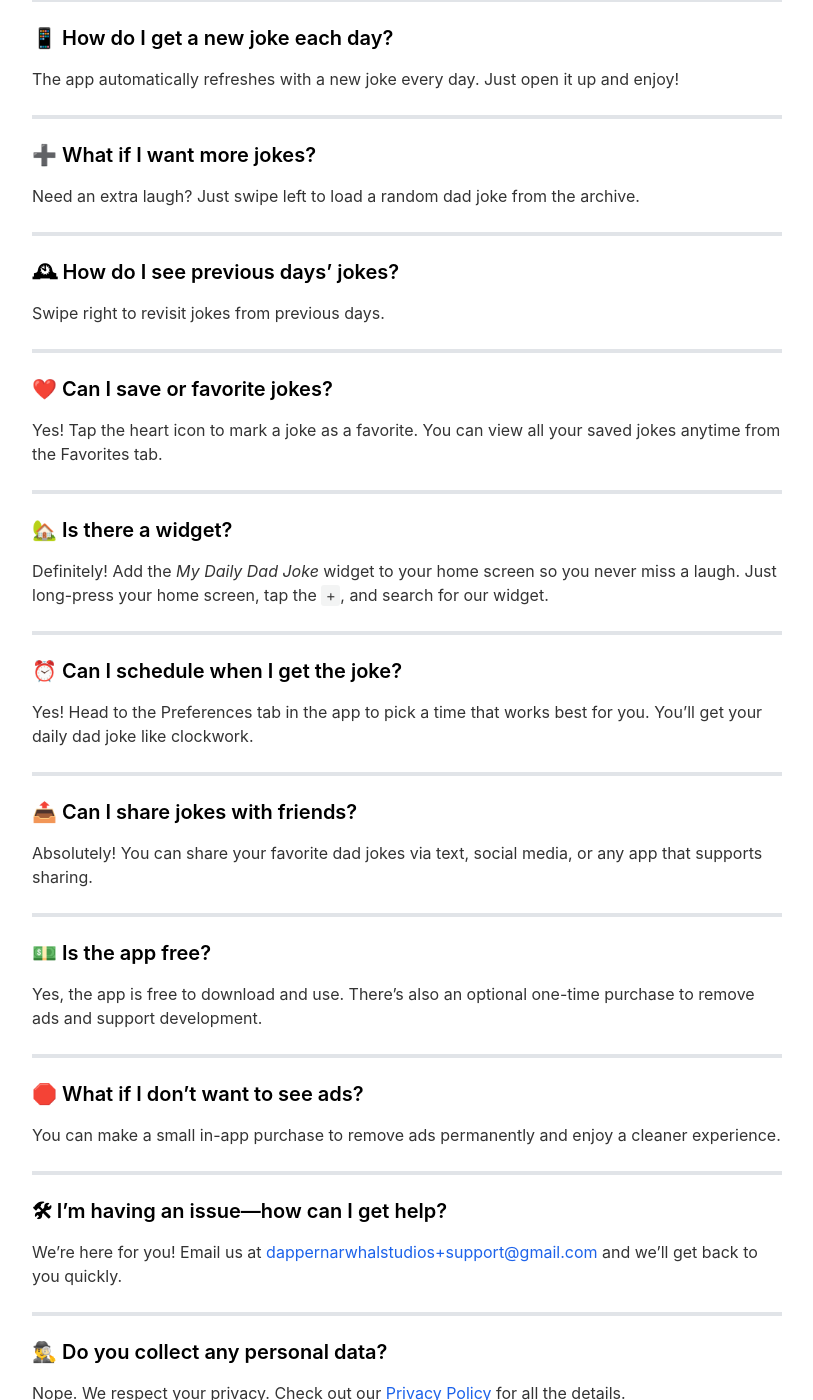
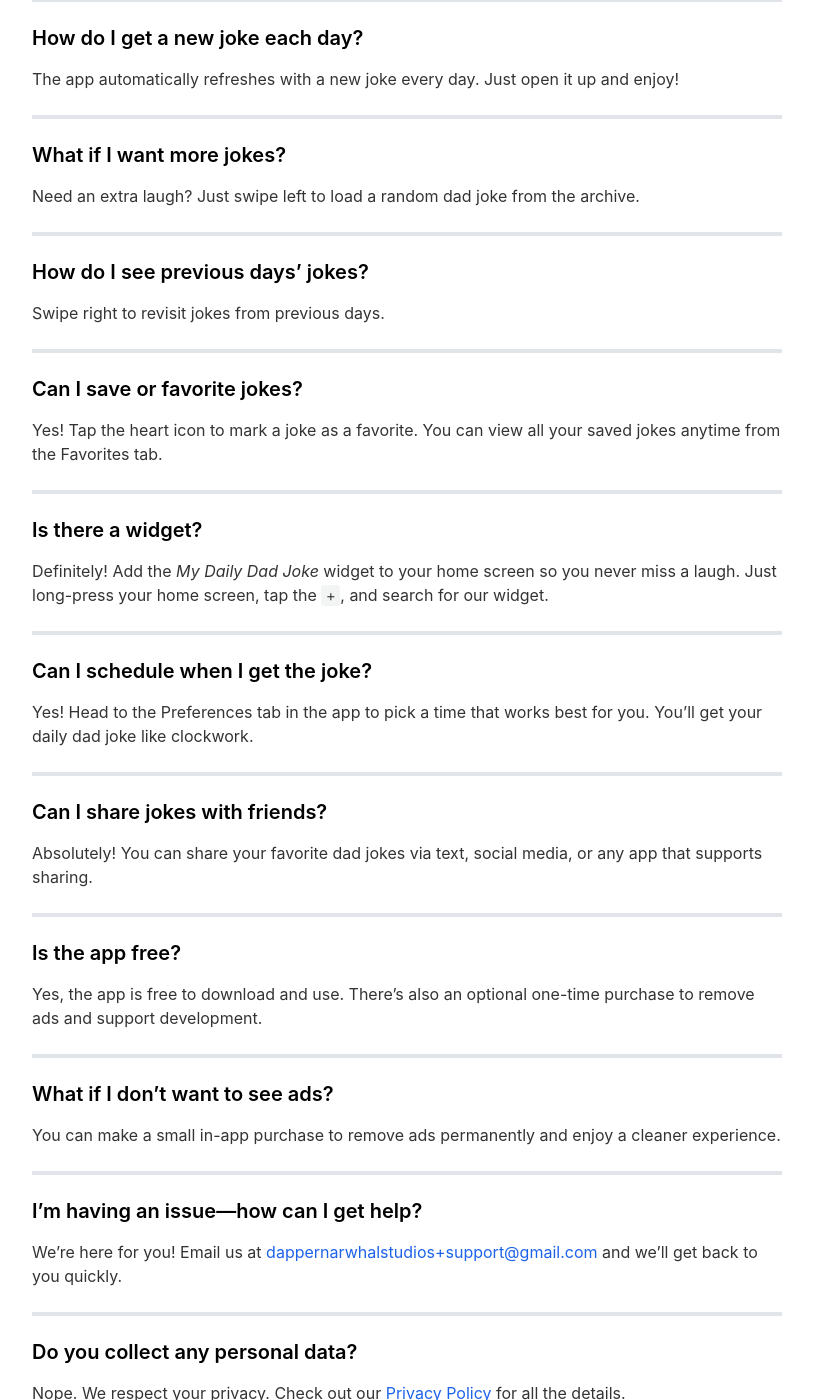
Before and after one commit to dappernarwhalstudios/my-daily-dad-joke-landing-page, a Jekyll site: the page built from _pages/faq.md, in a window 1280 px wide and 1400 px high, scrolled down 403 px. Shown: the whole window, without its empty margins (233-1046 px from the left). Built offline with Jekyll 4.4.1, drawn with Linux system fonts in a browser that asks for light colours; nearby versions of some CDN libraries.

Commit message:
clean up

```diff
--- a/_config.yml
+++ b/_config.yml
@@ -42,7 +42,7 @@ features:
     fontawesome_icon_name: calendar-alt
 
   - title: Home Screen Widget
-    description: Never miss a laugh with a convenient widget that puts your daily joke front and center.
+    description: Never miss a laugh with a convenient widget that keeps your daily joke just a glance away.
     fontawesome_icon_name: th-large
 
   - title: Save and Share Favorites
@@ -50,7 +50,7 @@ features:
     fontawesome_icon_name: heart
 
   - title: Clean and Simple Design
-    description: Enjoy a clutter-free experience that keeps the jokes front and center.
+    description: Enjoy a clutter-free interface that puts the humor where it belongs—right in your hands.
     fontawesome_icon_name: smile
 
   - title: Ad-Free Upgrade Available
@@ -60,7 +60,6 @@ features:
   - title: Schedule Joke Notifications
     description: Set a daily reminder to get your dad joke exactly when you need a laugh.
     fontawesome_icon_name: bell
-
 
 
 
--- a/_pages/faq.md
+++ b/_pages/faq.md
@@ -10,64 +10,62 @@ Welcome to the FAQ! If you have a question that isn't listed here, feel free to
 
 ---
 
-### 🤔 What is *My Daily Dad Joke*?
+### What is *My Daily Dad Joke*?
 It's a light-hearted app that delivers a new dad joke to your phone every day. Whether you're a fan of puns, groan-worthy punchlines, or just need a reason to smile, this app has you covered.
 
 ---
 
-### 📱 How do I get a new joke each day?
+### How do I get a new joke each day?
 The app automatically refreshes with a new joke every day. Just open it up and enjoy!
 
 ---
 
-### ➕ What if I want more jokes?
+### What if I want more jokes?
 Need an extra laugh? Just swipe left to load a random dad joke from the archive.
 
 ---
 
-### 🕰 How do I see previous days' jokes?
+### How do I see previous days' jokes?
 Swipe right to revisit jokes from previous days.
 
 ---
 
-### ❤️ Can I save or favorite jokes?
+### Can I save or favorite jokes?
 Yes! Tap the heart icon to mark a joke as a favorite. You can view all your saved jokes anytime from the Favorites tab.
 
 ---
 
-### 🏡 Is there a widget?
+### Is there a widget?
 Definitely! Add the *My Daily Dad Joke* widget to your home screen so you never miss a laugh. Just long-press your home screen, tap the `+`, and search for our widget.
 
 ---
 
-### ⏰ Can I schedule when I get the joke?
+### Can I schedule when I get the joke?
 Yes! Head to the Preferences tab in the app to pick a time that works best for you. You’ll get your daily dad joke like clockwork.
-
 
 ---
 
-
-### 📤 Can I share jokes with friends?
+### Can I share jokes with friends?
 Absolutely! You can share your favorite dad jokes via text, social media, or any app that supports sharing.
 
 ---
 
-### 💵 Is the app free?
+### Is the app free?
 Yes, the app is free to download and use. There's also an optional one-time purchase to remove ads and support development.
 
 ---
 
-### 🛑 What if I don’t want to see ads?
+### What if I don’t want to see ads?
 You can make a small in-app purchase to remove ads permanently and enjoy a cleaner experience.
 
 ---
 
-### 🛠 I'm having an issue—how can I get help?
+### I'm having an issue—how can I get help?
 We're here for you! Email us at [dappernarwhalstudios+support@gmail.com](mailto:dappernarwhalstudios+support@gmail.com) and we'll get back to you quickly.
 
 ---
 
-### 🕵️‍♂️ Do you collect any personal data?
+### Do you collect any personal data?
 Nope. We respect your privacy. Check out our [Privacy Policy]({{ site.baseurl }}/privacypolicy) for all the details.
 
 ---
```
Also changed, not shown: 1 other file.
